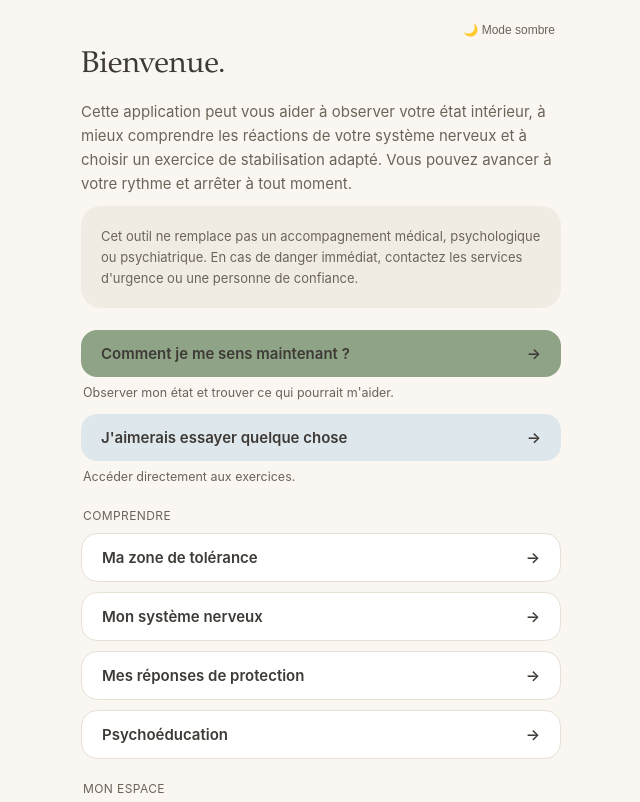
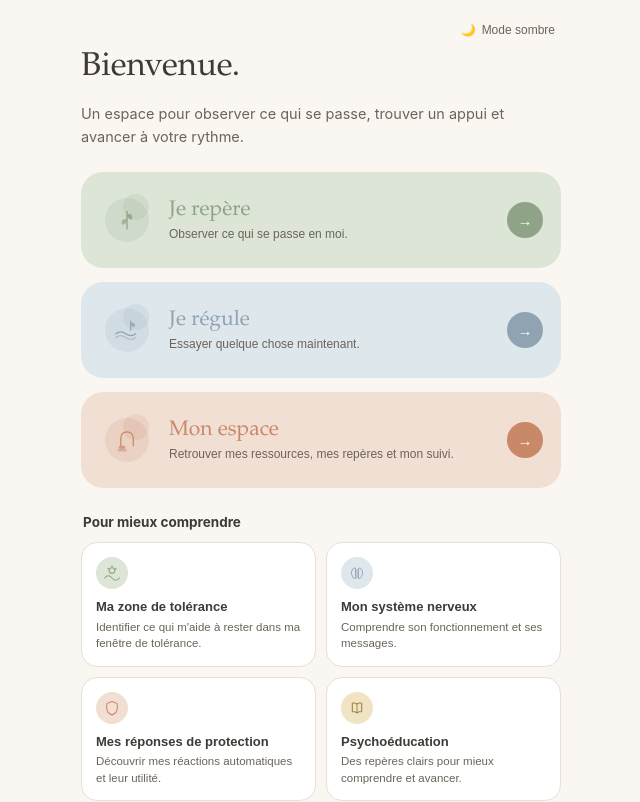
Before and after one commit to romanecarduner-lab/Regulation-app, a React (Vite) app: page / in a window 1280 px wide. Shown: the top 802 px of the page, without its empty margins (319-959 px from the left). Built offline with nearby package versions, Linux system fonts and the light colour scheme.

Commit message:
Update App.jsx

```diff
--- a/src/App.jsx
+++ b/src/App.jsx
@@ -1094,6 +1094,8 @@ export default function App() {
             "rdv-export-preview": { label: "Modifier ma sélection", onClick: goBack },
             "reperes-export": { label: "Retour", onClick: goBack },
             "settings": { label: "Retour à l'accueil", onClick: goBackHome },
+            "mon-espace": { label: "Retour à l'accueil", onClick: goBackHome },
+            "infos-importantes": { label: "Retour à l'accueil", onClick: goBackHome },
           };
           const backInfo = BACK_MAP[screen];
           return (
@@ -1362,6 +1364,10 @@ export default function App() {
             personalInfo={personalInfo} onChangePersonalInfo={updatePersonalInfo} onSavePersonalInfo={persistPersonalInfo} />
         )}
 
+        {screen === "mon-espace" && <MonEspaceHub c={c} goTo={goTo} />}
+
+        {screen === "infos-importantes" && <InfosImportantes c={c} />}
+
         {/* Bouton flottant global — sauf sur l'écran crise lui-même */}
         {screen !== "crisis" && screen !== "home" && (
           <button
@@ -1399,68 +1405,203 @@ export default function App() {
 /* ---------------------------------------------------------------
    SCREENS
 --------------------------------------------------------------- */
+function IconLeaf({ color }) {
+  return (
+    <svg viewBox="0 0 48 48" width="30" height="30" fill="none">
+      <path d="M24 10 L24 38" stroke={color} strokeWidth="2" strokeLinecap="round" />
+      <path d="M24 15 C 30 13, 34 17, 32 23 C 26 23, 24 19, 24 15 Z" fill={color} opacity="0.85" />
+      <path d="M24 23 C 18 21, 14 25, 16 31 C 22 31, 24 27, 24 23 Z" fill={color} opacity="0.7" />
+    </svg>
+  );
+}
+
+function IconWaves({ color }) {
+  return (
+    <svg viewBox="0 0 48 48" width="30" height="30" fill="none">
+      <path d="M6 30 Q 14 24, 22 30 T 38 30" stroke={color} strokeWidth="2" strokeLinecap="round" fill="none" />
+      <path d="M6 36 Q 14 30, 22 36 T 38 36" stroke={color} strokeWidth="2" strokeLinecap="round" fill="none" opacity="0.55" />
+      <path d="M30 10 L30 24" stroke={color} strokeWidth="2" strokeLinecap="round" />
+      <path d="M30 13 C 35 11, 38 15, 36 19 C 32 19, 30 16, 30 13 Z" fill={color} opacity="0.8" />
+    </svg>
+  );
+}
+
+function IconArchSteps({ color }) {
+  return (
+    <svg viewBox="0 0 48 48" width="30" height="30" fill="none">
+      <path d="M14 33 V22 C14 15 18 11 24 11 C30 11 34 15 34 22 V33" stroke={color} strokeWidth="2" fill="none" strokeLinecap="round" />
+      <rect x="11" y="33" width="10" height="5" rx="1.5" fill={color} opacity="0.75" />
+      <rect x="9" y="38" width="14" height="4.5" rx="1.5" fill={color} opacity="0.5" />
+    </svg>
+  );
+}
+
+function IconSunHills({ color }) {
+  return (
+    <svg viewBox="0 0 32 32" width="20" height="20" fill="none">
+      <circle cx="16" cy="12" r="4.5" stroke={color} strokeWidth="1.7" />
+      <path d="M16 4.5 V6.5 M9.5 8.5 L11 10 M22.5 8.5 L21 10" stroke={color} strokeWidth="1.7" strokeLinecap="round" />
+      <path d="M4 24 Q 10 17, 16 24 T 28 24" stroke={color} strokeWidth="1.7" fill="none" strokeLinecap="round" />
+    </svg>
+  );
+}
+
+function IconBrain({ color }) {
+  return (
+    <svg viewBox="0 0 32 32" width="20" height="20" fill="none">
+      <path d="M13 8c-3.2 0-5.2 2.1-5.2 5 0 1-1 1.9-1 3 0 2.9 2 3.8 2 5.7 0 1.9 1.9 2.8 3.7 2.8h1.2V9.4c-.2-.5-.4-1.4-.7-1.4z" stroke={color} strokeWidth="1.5" strokeLinejoin="round" />
+      <path d="M19 8c3.2 0 5.2 2.1 5.2 5 0 1 1 1.9 1 3 0 2.9-2 3.8-2 5.7 0 1.9-1.9 2.8-3.7 2.8H18.3V9.4c.2-.5.4-1.4.7-1.4z" stroke={color} strokeWidth="1.5" strokeLinejoin="round" />
+      <path d="M16 9.5v15" stroke={color} strokeWidth="1.3" />
+    </svg>
+  );
+}
+
+function IconShield({ color }) {
+  return (
+    <svg viewBox="0 0 32 32" width="20" height="20" fill="none">
+      <path d="M16 5.5 L24.5 9 V16 C24.5 21.5 20.9 25.3 16 27 C11.1 25.3 7.5 21.5 7.5 16 V9 Z" stroke={color} strokeWidth="1.7" strokeLinejoin="round" />
+    </svg>
+  );
+}
+
+function IconBook({ color }) {
+  return (
+    <svg viewBox="0 0 32 32" width="20" height="20" fill="none">
+      <path d="M16 9.5c-2-1.4-4.7-1.9-7.5-1.4v14c2.8-.5 5.5 0 7.5 1.4" stroke={color} strokeWidth="1.5" strokeLinecap="round" strokeLinejoin="round" />
+      <path d="M16 9.5c2-1.4 4.7-1.9 7.5-1.4v14c-2.8-.5-5.5 0-7.5 1.4" stroke={color} strokeWidth="1.5" strokeLinecap="round" strokeLinejoin="round" />
+      <path d="M16 9.5v15" stroke={color} strokeWidth="1.3" />
+    </svg>
+  );
+}
+
+function IconInfoCercle({ color }) {
+  return (
+    <svg viewBox="0 0 24 24" width="15" height="15" fill="none">
+      <circle cx="12" cy="12" r="8.5" stroke={color} strokeWidth="1.6" />
+      <circle cx="12" cy="8.2" r="0.9" fill={color} />
+      <path d="M12 11v5.5" stroke={color} strokeWidth="1.6" strokeLinecap="round" />
+    </svg>
+  );
+}
+
+function IconEngrenage({ color }) {
+  return (
+    <svg viewBox="0 0 24 24" width="15" height="15" fill="none">
+      <circle cx="12" cy="12" r="2.8" stroke={color} strokeWidth="1.6" />
+      <path d="M12 3v2.6M12 18.4V21M3 12h2.6M18.4 12H21M5.5 5.5l1.8 1.8M16.7 16.7l1.8 1.8M5.5 18.5l1.8-1.8M16.7 7.3l1.8-1.8" stroke={color} strokeWidth="1.6" strokeLinecap="round" />
+    </svg>
+  );
+}
+
+function BigCard({ c, colorKey, icon, titre, sousTitre, onClick }) {
+  const accent = c[colorKey];
+  const bg = c[colorKey + "Soft"];
+  return (
+    <button onClick={onClick} style={{
+      width: "100%", textAlign: "left", cursor: "pointer", border: "none",
+      background: bg, borderRadius: 22, padding: "20px 18px", marginBottom: 14,
+      display: "flex", alignItems: "center", gap: 14,
+    }}>
+      <div style={{ position: "relative", width: 56, height: 56, flexShrink: 0, display: "flex", alignItems: "center", justifyContent: "center" }}>
+        <div style={{ position: "absolute", width: 44, height: 44, borderRadius: "50%", background: accent, opacity: 0.16 }} />
+        <div style={{ position: "absolute", width: 26, height: 26, borderRadius: "50%", background: accent, opacity: 0.14, top: 2, left: 24 }} />
+        {icon}
+      </div>
+      <div style={{ flex: 1, minWidth: 0 }}>
+        <div style={{ fontFamily: fontDisplay, fontSize: 21, color: accent, marginBottom: 3 }}>{titre}</div>
+        <div style={{ fontSize: 12, color: c.textSoft, lineHeight: 1.4 }}>{sousTitre}</div>
+      </div>
+      <div style={{
+        width: 36, height: 36, borderRadius: "50%", background: accent, color: "#fff",
+        display: "flex", alignItems: "center", justifyContent: "center", flexShrink: 0, fontSize: 15,
+      }}>→</div>
+    </button>
+  );
+}
+
+function MiniCard({ c, colorKey, icon, titre, description, onClick }) {
+  return (
+    <button onClick={onClick} style={{
+      textAlign: "left", cursor: "pointer", border: `1px solid ${c.border}`, background: c.card,
+      borderRadius: 16, padding: 14, display: "flex", flexDirection: "column", gap: 10,
+    }}>
+      <div style={{
+        width: 32, height: 32, borderRadius: "50%", background: c[colorKey + "Soft"],
+        display: "flex", alignItems: "center", justifyContent: "center",
+      }}>{icon}</div>
+      <div>
+        <div style={{ fontWeight: 700, fontSize: 13, color: c.text, marginBottom: 3, lineHeight: 1.3 }}>{titre}</div>
+        <div style={{ fontSize: 11.5, color: c.textSoft, lineHeight: 1.4 }}>{description}</div>
+      </div>
+    </button>
+  );
+}
+
 function Home({ c, theme, toggleTheme, goTo, prenom }) {
   const prenomPropre = prenom && prenom.trim() ? prenom.trim() : "";
   return (
     <div>
       <div style={{ display: "flex", justifyContent: "flex-end" }}>
-        <button onClick={toggleTheme} style={{ background: "none", border: "none", color: c.textSoft, fontSize: 12, cursor: "pointer" }}>
-          {theme === "light" ? "🌙 Mode sombre" : "☀️ Mode clair"}
+        <button onClick={toggleTheme} style={{ background: "none", border: "none", color: c.textSoft, fontSize: 12, cursor: "pointer", display: "flex", alignItems: "center", gap: 6 }}>
+          <span>{theme === "light" ? "🌙" : "☀️"}</span> {theme === "light" ? "Mode sombre" : "Mode clair"}
         </button>
       </div>
 
-      <div style={{ fontFamily: fontDisplay, fontSize: 30, color: c.text, marginTop: 8, marginBottom: 14, lineHeight: 1.3 }}>
+      <div style={{ fontFamily: fontDisplay, fontSize: 33, color: c.text, marginTop: 10, marginBottom: 10, lineHeight: 1.2 }}>
         {prenomPropre ? `Bienvenue ${prenomPropre}` : "Bienvenue."}
       </div>
-      <p style={{ color: c.textSoft, fontSize: 15, lineHeight: 1.6, marginBottom: 10 }}>
-        Cette application peut vous aider à observer votre état intérieur, à mieux comprendre les réactions
-        de votre système nerveux et à choisir un exercice de stabilisation adapté. Vous pouvez avancer à votre
-        rythme et arrêter à tout moment.
+      <p style={{ color: c.textSoft, fontSize: 14.5, lineHeight: 1.6, marginBottom: 24 }}>
+        Un espace pour observer ce qui se passe, trouver un appui et avancer à votre rythme.
       </p>
 
-      <Card c={c} style={{ background: c.bgAlt, border: "none", marginBottom: 22 }}>
-        <p style={{ color: c.textSoft, fontSize: 13, lineHeight: 1.6, margin: 0 }}>
-          Cet outil ne remplace pas un accompagnement médical, psychologique ou psychiatrique. En cas de
-          danger immédiat, contactez les services d'urgence ou une personne de confiance.
-        </p>
-      </Card>
-
-      <div style={{ display: "flex", flexDirection: "column", gap: 12, marginBottom: 8 }}>
-        <Btn c={c} variant="primary" onClick={() => goTo("checkin-state")}>
-          Comment je me sens maintenant ? <span>→</span>
-        </Btn>
-        <p style={{ color: c.textSoft, fontSize: 12.5, margin: "-4px 2px 2px" }}>
-          Observer mon état et trouver ce qui pourrait m'aider.
-        </p>
-        <Btn c={c} variant="soft" onClick={() => goTo("library")}>
-          J'aimerais essayer quelque chose <span>→</span>
-        </Btn>
-        <p style={{ color: c.textSoft, fontSize: 12.5, margin: "-4px 2px 2px" }}>
-          Accéder directement aux exercices.
-        </p>
-      </div>
-
-      <div style={{ fontSize: 12, color: c.textSoft, textTransform: "uppercase", letterSpacing: 0.4, margin: "22px 2px 10px" }}>
-        Comprendre
-      </div>
-      <div style={{ display: "flex", flexDirection: "column", gap: 10, marginBottom: 8 }}>
-        <Btn c={c} variant="secondary" onClick={() => goTo("tolerance-zone")}>
-          Ma zone de tolérance <span>→</span>
-        </Btn>
-        <Btn c={c} variant="secondary" onClick={() => goTo("nervous-system")}>
-          Mon système nerveux <span>→</span>
-        </Btn>
-        <Btn c={c} variant="secondary" onClick={() => goTo("protection")}>
-          Mes réponses de protection <span>→</span>
-        </Btn>
-        <Btn c={c} variant="secondary" onClick={() => goTo("psychoed")}>
-          Psychoéducation <span>→</span>
-        </Btn>
-      </div>
-
-      <div style={{ fontSize: 12, color: c.textSoft, textTransform: "uppercase", letterSpacing: 0.4, margin: "22px 2px 10px" }}>
-        Mon espace
-      </div>
+      <BigCard c={c} colorKey="sage" onClick={() => goTo("checkin-state")}
+        icon={<IconLeaf color={c.sage} />} titre="Je repère" sousTitre="Observer ce qui se passe en moi." />
+      <BigCard c={c} colorKey="blue" onClick={() => goTo("library")}
+        icon={<IconWaves color={c.blue} />} titre="Je régule" sousTitre="Essayer quelque chose maintenant." />
+      <BigCard c={c} colorKey="terracotta" onClick={() => goTo("mon-espace")}
+        icon={<IconArchSteps color={c.terracotta} />} titre="Mon espace" sousTitre="Retrouver mes ressources, mes repères et mon suivi." />
+
+      <div style={{ fontSize: 13.5, fontWeight: 700, color: c.text, margin: "26px 2px 12px" }}>
+        Pour mieux comprendre
+      </div>
+      <div style={{ display: "grid", gridTemplateColumns: "1fr 1fr", gap: 10, marginBottom: 24 }}>
+        <MiniCard c={c} colorKey="sage" icon={<IconSunHills color={c.sage} />}
+          titre="Ma zone de tolérance" description="Identifier ce qui m'aide à rester dans ma fenêtre de tolérance."
+          onClick={() => goTo("tolerance-zone")} />
+        <MiniCard c={c} colorKey="blue" icon={<IconBrain color={c.blue} />}
+          titre="Mon système nerveux" description="Comprendre son fonctionnement et ses messages."
+          onClick={() => goTo("nervous-system")} />
+        <MiniCard c={c} colorKey="terracotta" icon={<IconShield color={c.terracotta} />}
+          titre="Mes réponses de protection" description="Découvrir mes réactions automatiques et leur utilité."
+          onClick={() => goTo("protection")} />
+        <MiniCard c={c} colorKey="ocre" icon={<IconBook color={c.ocre} />}
+          titre="Psychoéducation" description="Des repères clairs pour mieux comprendre et avancer."
+          onClick={() => goTo("psychoed")} />
+      </div>
+
+      <div style={{ borderTop: `1px solid ${c.border}`, paddingTop: 16, display: "flex", justifyContent: "space-between", flexWrap: "wrap", gap: 10 }}>
+        <button onClick={() => goTo("infos-importantes")} style={{ background: "none", border: "none", color: c.textSoft, fontSize: 12.5, cursor: "pointer", display: "flex", alignItems: "center", gap: 6 }}>
+          <IconInfoCercle color={c.textSoft} /> Informations importantes <span>›</span>
+        </button>
+        <button onClick={() => goTo("settings")} style={{ background: "none", border: "none", color: c.textSoft, fontSize: 12.5, cursor: "pointer", display: "flex", alignItems: "center", gap: 6 }}>
+          <IconEngrenage color={c.textSoft} /> Réglages <span>›</span>
+        </button>
+      </div>
+
+      <p style={{ textAlign: "center", fontSize: 10.5, color: c.textSoft, opacity: 0.7, marginTop: 22 }}>
+        {MENTION_PROPRIETE}
+      </p>
+    </div>
+  );
+}
+
+function MonEspaceHub({ c, goTo }) {
+  return (
+    <div>
+      <ScreenTitle c={c}>Mon espace</ScreenTitle>
+      <p style={{ color: c.textSoft, fontSize: 13.5, lineHeight: 1.6, marginBottom: 22 }}>
+        Retrouvez ici vos ressources, vos repères et votre suivi personnel.
+      </p>
       <div style={{ display: "flex", flexDirection: "column", gap: 10 }}>
         <Btn c={c} variant="secondary" onClick={() => goTo("safety")}>
           Mes repères de sécurité <span>→</span>
@@ -1471,13 +1612,21 @@ function Home({ c, theme, toggleTheme, goTo, prenom }) {
         <Btn c={c} variant="secondary" onClick={() => goTo("journal")}>
           Mon suivi personnel <span>→</span>
         </Btn>
-        <Btn c={c} variant="ghost" onClick={() => goTo("settings")}>
-          Réglages
-        </Btn>
-      </div>
-      <p style={{ textAlign: "center", fontSize: 10.5, color: c.textSoft, opacity: 0.7, marginTop: 28 }}>
-        {MENTION_PROPRIETE}
-      </p>
+      </div>
+    </div>
+  );
+}
+
+function InfosImportantes({ c }) {
+  return (
+    <div>
+      <ScreenTitle c={c}>Informations importantes</ScreenTitle>
+      <Card c={c} style={{ background: c.bgAlt, border: "none" }}>
+        <p style={{ color: c.textSoft, fontSize: 13.5, lineHeight: 1.6, margin: 0 }}>
+          Cet outil ne remplace pas un accompagnement médical, psychologique ou psychiatrique. En cas de
+          danger immédiat, contactez les services d'urgence ou une personne de confiance.
+        </p>
+      </Card>
     </div>
   );
 }
```
